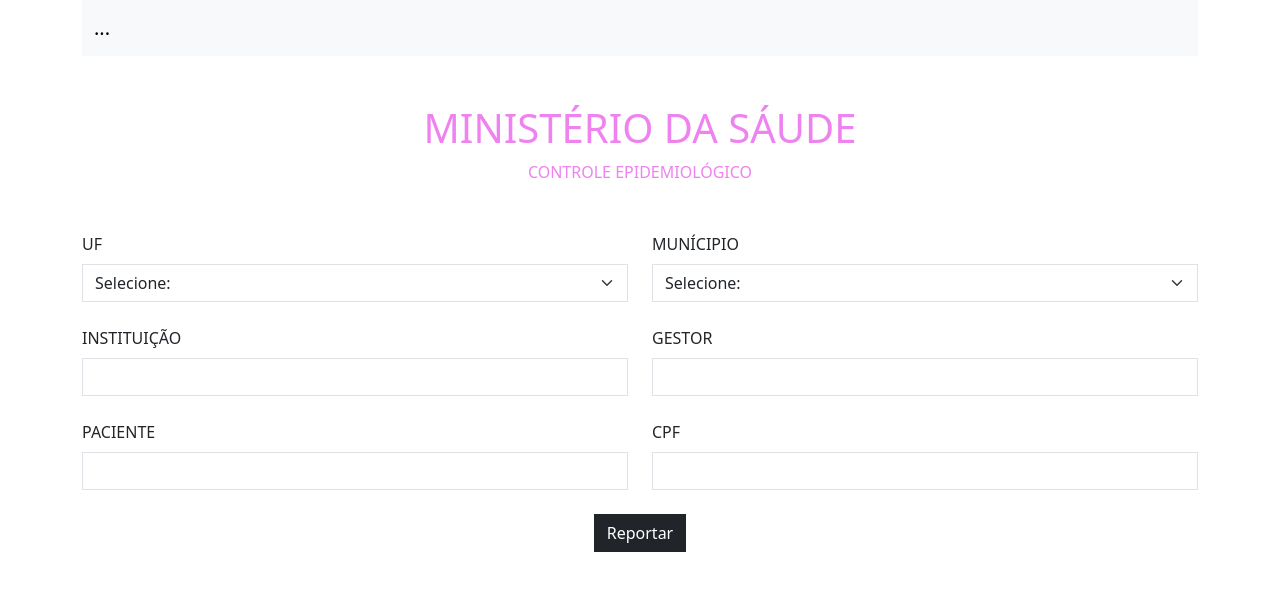
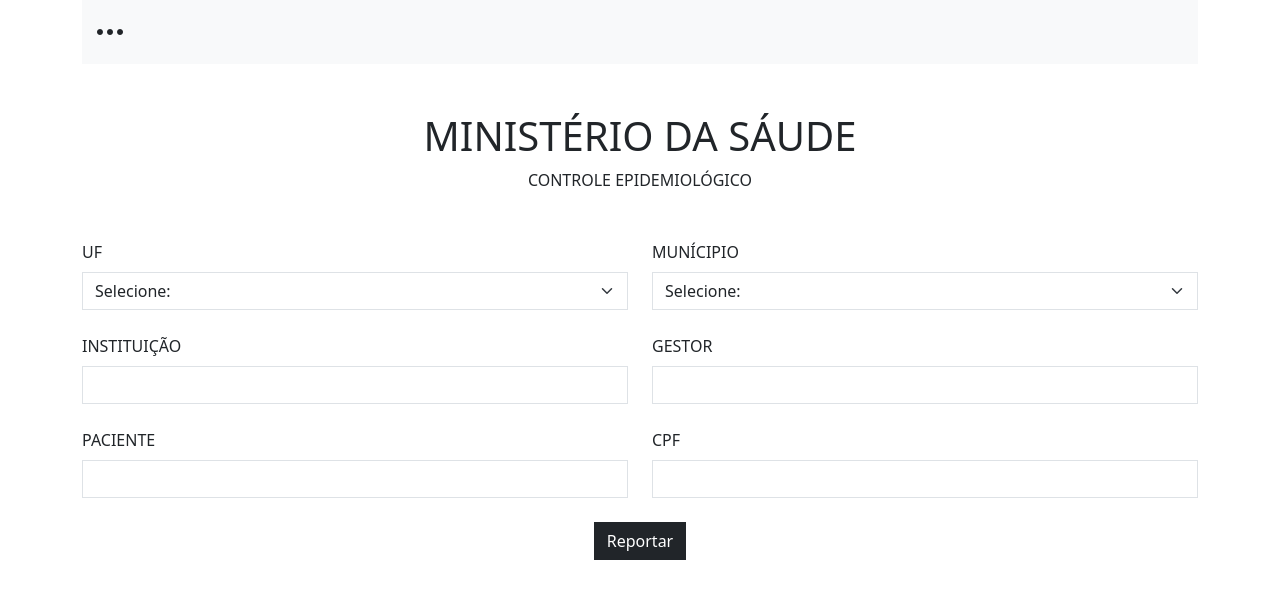
Before and after one commit to ErickNaves/Tabela_de_controle, a plain HTML site: page index.html in a window 1280 px wide. Drawn offline with nearby package versions, Linux system fonts and the light colour scheme.

Commit message:
Formatando os dados para deixar como pedido pelo usuário

```diff
--- a/index.html
+++ b/index.html
@@ -7,13 +7,15 @@
     <link href="https://cdn.jsdelivr.net/npm/bootstrap@5.3.0-alpha1/dist/css/bootstrap.min.css" rel="stylesheet" integrity="sha384-GLhlTQ8iRABdZLl6O3oVMWSktQOp6b7In1Zl3/Jr59b6EGGoI1aFkw7cmDA6j6gD" crossorigin="anonymous">
     <script src="https://cdn.jsdelivr.net/npm/bootstrap@5.3.0-alpha1/dist/js/bootstrap.bundle.min.js" integrity="sha384-w76AqPfDkMBDXo30jS1Sgez6pr3x5MlQ1ZAGC+nuZB+EYdgRZgiwxhTBTkF7CXvN" crossorigin="anonymous"></script>
     <script src="java.js"></script>
+    <link rel="stylesheet" href="https://cdn.jsdelivr.net/npm/bootstrap-icons@1.10.3/font/bootstrap-icons.css">
     <title>Document</title>
 </head>
 <body>
+    <form method="post">
         <div class="container">
                 <nav class="navbar navbar-expand-lg bg-body-tertiary">
                     <div class="container-fluid">
-                    <a class="navbar-brand" href="#">...</a>
+                        <i class="bi bi-three-dots" style="font-size: 2rem;"></i>
                     </div>
                 </nav>
             <div class="mt-5"></div>
@@ -69,5 +71,6 @@
                 <button type="button" id="borda" class="btn btn-dark">Reportar</button>
             </div>
         </div>
+    </form>
 </body>
 </html>
--- a/style.css
+++ b/style.css
@@ -1,5 +1,4 @@
 .centralizar{
-    color: violet;
     text-align: center;
 }
 #borda{
```
Lines whose indentation alone changed are shown as unchanged.
